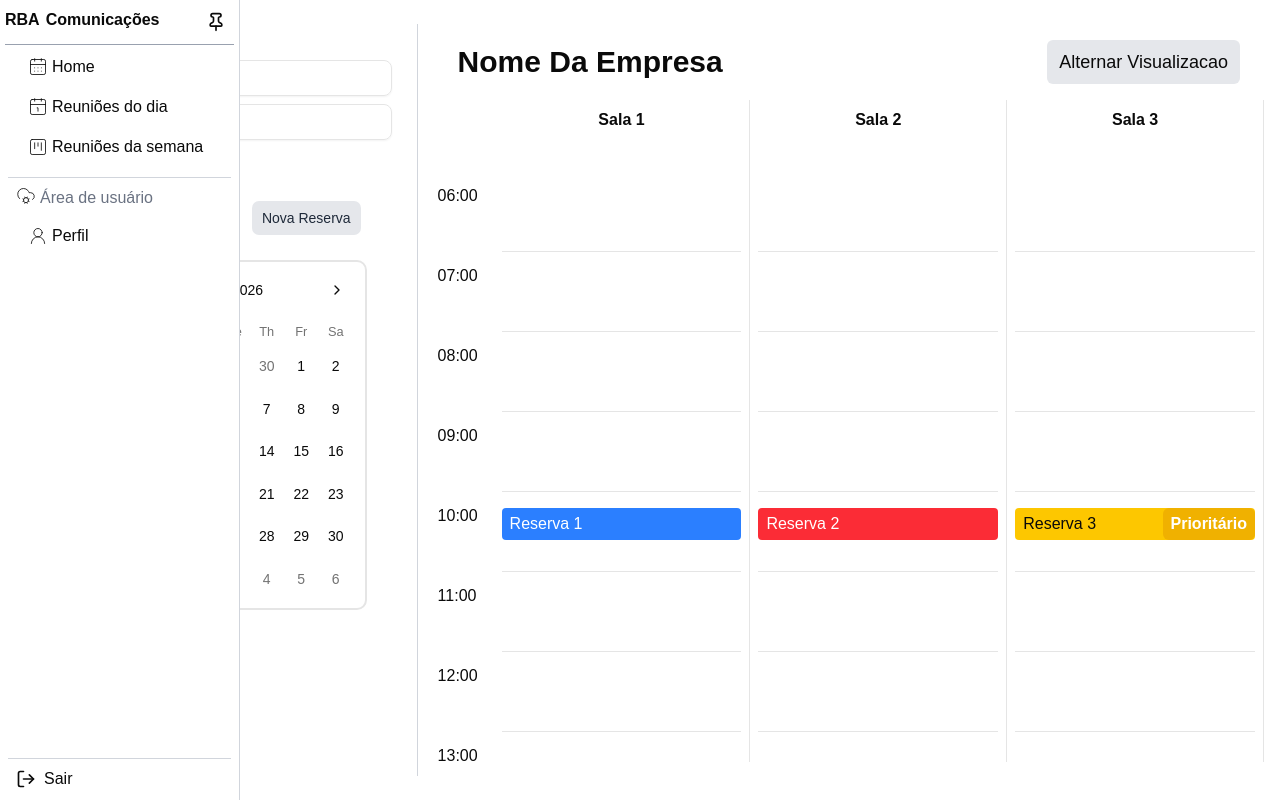
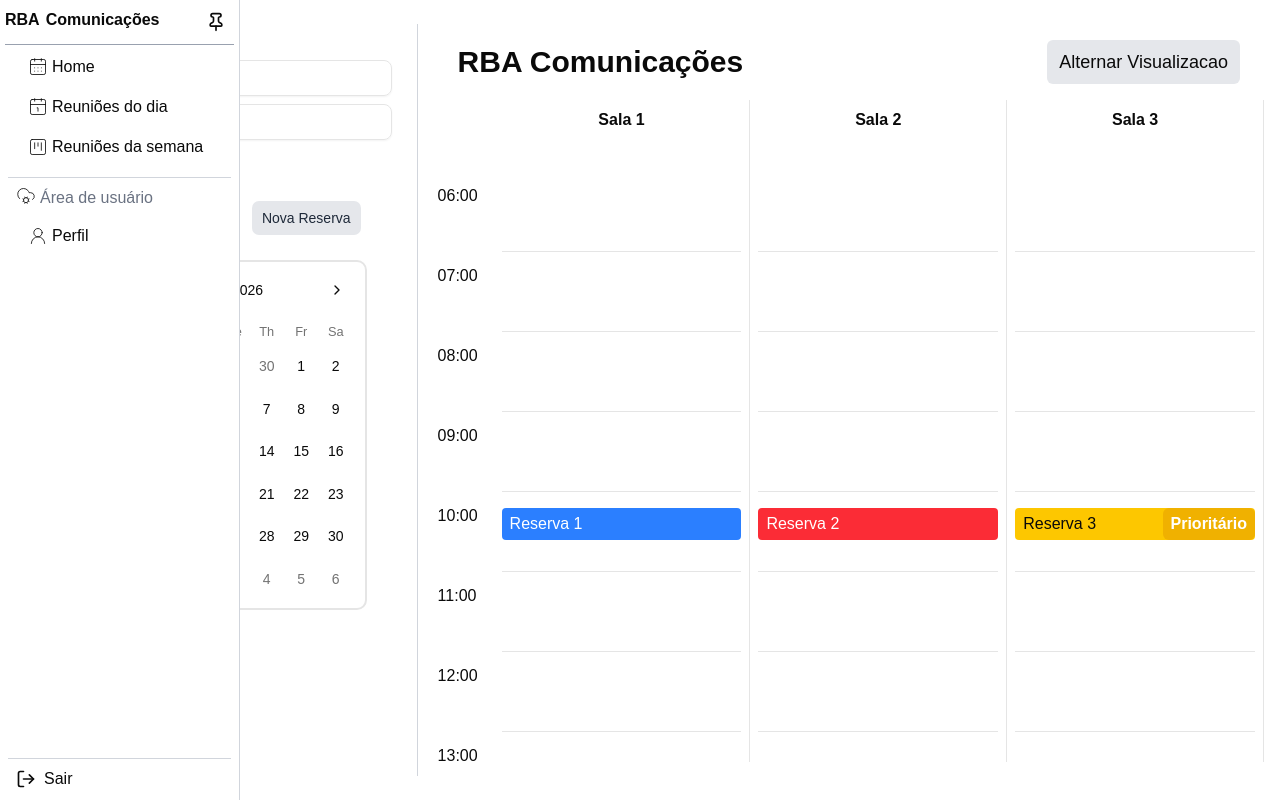
Before and after one commit to Guilherme-124/prototipagem-faculdade, a React (Vite) app: page /prototipagem-faculdade/reunioesdia in a window 1280 px wide. Built offline with nearby package versions, Linux system fonts and the light colour scheme.

Commit message:
your message

```diff
--- a/src/components/pages/Home.tsx
+++ b/src/components/pages/Home.tsx
@@ -161,7 +161,7 @@ function Home({ admin }: { admin: boolean }) {
             >
               {reservasDoDia.length === 0 ? (
                 <div className="h-full flex items-center justify-center text-gray-500 font-semibold">
-                  <h1>No Reservations Today</h1>
+                  <h1>Sem reservas na data selecionada</h1>
                 </div>
               ) :times.map((time) => {
                 const reservasNoHorario = reservasDoDia.filter(
@@ -285,7 +285,7 @@ function Home({ admin }: { admin: boolean }) {
               ) : (
                 <div className="flex-1">
                   <h1 className="font-semibold text-3xl">
-                    Nome Da Empresa
+                    RBA Comunicações
                   </h1>
                 </div>
               )}
--- a/src/components/pages/ReservasDia.tsx
+++ b/src/components/pages/ReservasDia.tsx
@@ -120,7 +120,7 @@ function ReunioesDia() {
                 className="flex h-1/10 items-center justify-between mx-6 text-lg"
               >
                 <h1 className="font-semibold text-3xl">
-                  Nome Da Empresa
+                  RBA Comunicações
                 </h1>
                 <div className="relative">
                   <button
--- a/src/components/pages/ReservasSemana.tsx
+++ b/src/components/pages/ReservasSemana.tsx
@@ -61,7 +61,7 @@ function ReunioesSemana() {
             className="flex h-1/10 items-center justify-between mx-6 text-lg"
           >
             <h1 className="font-semibold text-3xl">
-              Nome Da Empresa
+              RBA Comunicações
             </h1>
             <div className="relative">
               <button
--- a/src/components/popUps/AreYouSure.tsx
+++ b/src/components/popUps/ExcludeReservationPopUp.tsx
@@ -1,7 +1,13 @@
 import { Button } from "../ui/button";
 
 
-function ExcludeReservationPopUp({ onClose }: { onClose: () => void }) {
+function ExcludeReservationPopUp({
+  onClose,
+  onConfirm
+}: {
+  onClose: () => void;
+  onConfirm: () => void;
+}) {
 
 
   return (
@@ -18,13 +24,13 @@ function ExcludeReservationPopUp({ onClose }: { onClose: () => void }) {
         <div className="flex w-full justify-between">
           <Button
             className="px-8 py-1"
-            onClick={() => onClose()}
+            onClick={onConfirm}
           >
             Sim
           </Button>
           <Button
             className="px-8 py-1"
-            onClick={() => onClose()}
+            onClick={onClose}
           >
             Não
           </Button>
--- a/src/components/popUps/SearchReservation.tsx
+++ b/src/components/popUps/SearchReservation.tsx
@@ -2,7 +2,7 @@ import { Input } from "@base-ui/react/input";
 import { Button } from "../ui/button";
 import { useState } from "react";
 import SearchPeople from "./SearchPeople";
-import ExcludeReservationPopUp from "./AreYouSure";
+import ExcludeReservationPopUp from "./ExcludeReservationPopUp";
 
 
 function SearchReservation({ onClose }: { onClose: () => void }) {
@@ -15,7 +15,13 @@ function SearchReservation({ onClose }: { onClose: () => void }) {
   return (
     <>
       {excludeReservation && (
-        <ExcludeReservationPopUp onClose={() => setExcludeReservation(false)}/>
+        <ExcludeReservationPopUp
+          onClose={() => setExcludeReservation(false)}
+          onConfirm={() => {
+            setExcludeReservation(false);
+            onClose();
+          }}
+        />
       )}
       <div
         className="fixed flex w-full h-full z-500 bg-black/30 items-center justify-center"
--- a/src/components/popUps/editReservation.tsx
+++ b/src/components/popUps/editReservation.tsx
@@ -2,7 +2,7 @@ import { Input } from "@base-ui/react/input";
 import { Button } from "../ui/button";
 import { useEffect, useState } from "react";
 import SearchPeople from "./SearchPeople";
-import ExcludeReservationPopUp from "./AreYouSure";
+import ExcludeReservationPopUp from "./ExcludeReservationPopUp";
 import { Popover, PopoverContent, PopoverTrigger } from "../ui/popover";
 import { Calendar } from "../ui/calendar";
 
@@ -40,7 +40,13 @@ function EditReservation({ reserva, onClose }: Props) {
   return (
     <>
       {excludeReservation && (
-        <ExcludeReservationPopUp onClose={() => setExcludeReservation(false)}/>
+        <ExcludeReservationPopUp
+          onClose={() => setExcludeReservation(false)}
+          onConfirm={() => {
+            setExcludeReservation(false); // close popup
+            onClose(); // 👈 close EditReservation too
+          }}
+        />
       )}
       <div
         className="fixed flex w-full h-full z-500 bg-black/30 items-center justify-center"
```
